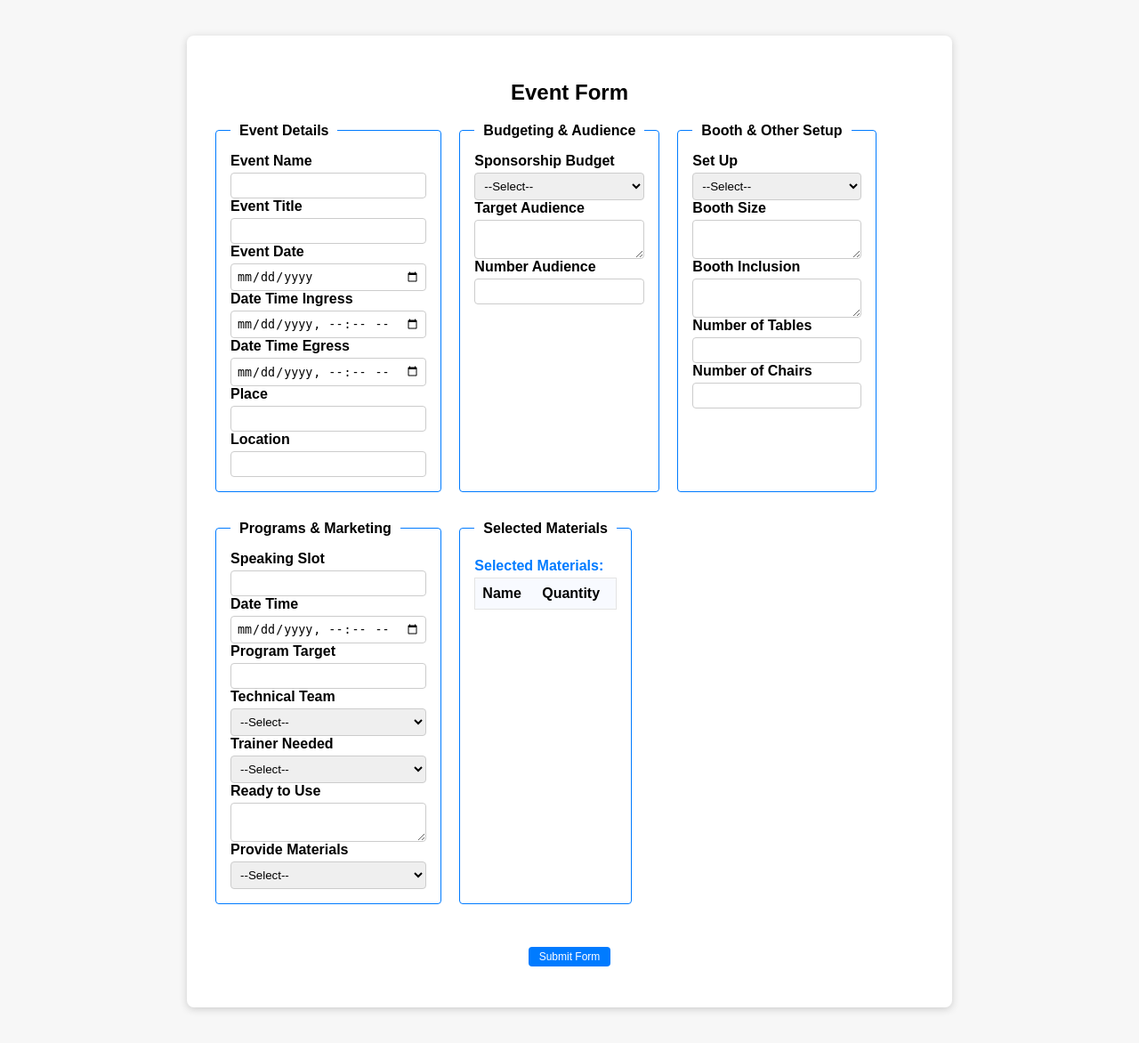
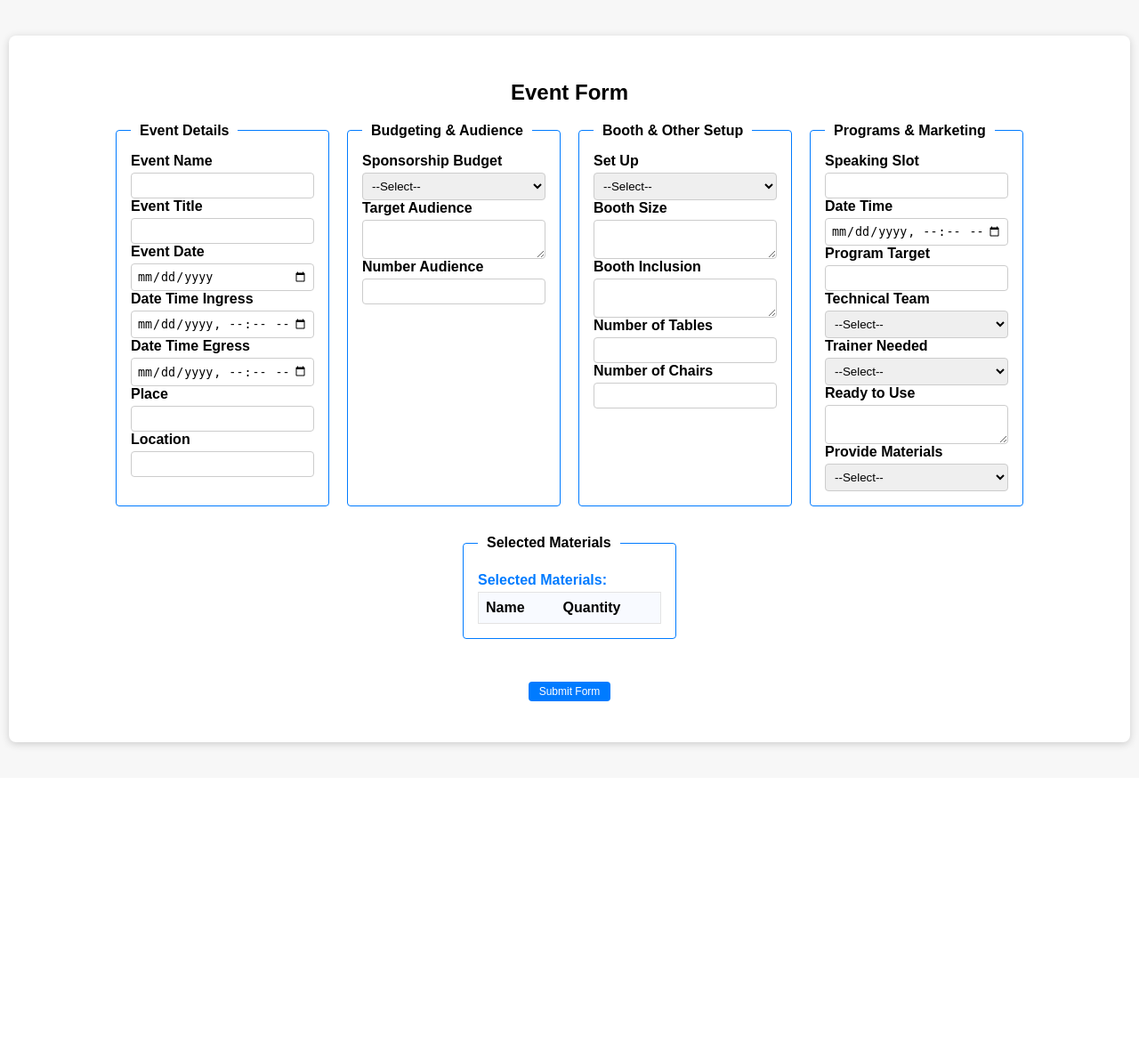
Before and after one commit to Carlito-Tagarro/inventory_System, a PHP site: page /phpmailer/ in a window 1280 px wide. Shown: the part 90-1262 px from the top of the page at 89% size. After the commit the page ends 932 px from the top, so only its background shows below. Run offline with PHP 8.4, Linux system fonts and the light colour scheme; a user stored in the database is signed in; data comes from the database, SQL or seed files in the repository; lists and menus that the app fills with data are empty.

Commit message:
Changed Event Form

```diff
--- a/index.php
+++ b/index.php
@@ -151,6 +151,7 @@ if ($_SERVER["REQUEST_METHOD"] == "POST") {
     <head>
         <meta charset="UTF-8">
         <meta name="viewport" content="width=device-width, initial-scale=1.0">
+
         <title>Event Form</title>
         <link rel="icon" type="image/x-icon" href="images/images__1_-removebg-preview.png">
         <style>
@@ -180,11 +181,32 @@ if ($_SERVER["REQUEST_METHOD"] == "POST") {
             font-size: 1.1rem;
         }
             body { font-family: Arial, sans-serif; background: #f7f7f7; }
-            .container { max-width: 800px; margin: 40px auto; background: #fff; padding: 30px; border-radius: 8px; box-shadow: 0 2px 8px #ccc; }
+            .container {
+                max-width: 1200px;
+                margin: 40px auto;
+                background: #fff;
+                padding: 30px;
+                border-radius: 8px;
+                box-shadow: 0 2px 8px #ccc;
+            }
             h2 { text-align: center; }
-            form { display: flex; flex-wrap: wrap; gap: 16px; }
+            form {
+                display: flex;
+                flex-wrap: wrap;
+                gap: 16px;
+                justify-content: center; /* Center fieldsets horizontally */
+            }
+            fieldset {
+                border: 1px solid #007bff;
+                border-radius: 4px;
+                padding: 16px;
+                margin-bottom: 16px;
+                min-width: 220px;
+                width: 20%; /* Make fieldsets equal width and responsive */
+                box-sizing: border-box;
+            }
             .form-group {
-                flex: 1 1 45%;
+                flex: 1 1 100%; /* Take full width inside fieldset */
                 display: flex;
                 flex-direction: column;
             }
@@ -223,9 +245,14 @@ if ($_SERVER["REQUEST_METHOD"] == "POST") {
                 overflow: auto; background: rgba(0,0,0,0.4);
             }
             .modal-content {
-                background: #fff; margin: 5% auto; padding: 32px 24px;
-                border: 1px solid #007bff; width: 900px; border-radius: 12px;
-                position: relative; box-shadow: 0 8px 32px rgba(0,123,255,0.15);
+                background: #fff;
+                margin: 5% auto;
+                padding: 32px 24px;
+                border: 1px solid #007bff;
+                width: 1200px; /* Increased from 900px */
+                border-radius: 12px;
+                position: relative;
+                box-shadow: 0 8px 32px rgba(0,123,255,0.15);
             }
             .modal-table {
                 width: 100%;
@@ -265,9 +292,16 @@ if ($_SERVER["REQUEST_METHOD"] == "POST") {
                 transition: color 0.2s;
             }
             .close:hover { color: #007bff; }
+            @media (max-width: 900px) {
+                .container { max-width: 98%; }
+                form { flex-direction: column; align-items: center; }
+                fieldset { width: 98%; min-width: unset; }
+            }
             @media (max-width: 600px) {
+                .container { max-width: 98%; }
                 .modal-content { width: 98%; padding: 12px; }
                 .modal-table th, .modal-table td { padding: 6px 4px; font-size: 12px; }
+                fieldset { width: 98%; min-width: unset; }
             }
         </style>
     </head>
@@ -677,7 +711,8 @@ if ($_SERVER["REQUEST_METHOD"] == "POST") {
         /* ...existing code... */
         .modal-content {
             background: #fff; margin: 5% auto; padding: 32px 24px;
-            border: 1px solid #007bff; width: 900px; border-radius: 12px;
+            border: 1px solid #007bff; width: 1200px; /* Increased from 900px */
+            border-radius: 12px;
             position: relative; box-shadow: 0 8px 32px rgba(0,123,255,0.15);
         }
         .modal-table {
@@ -719,6 +754,7 @@ if ($_SERVER["REQUEST_METHOD"] == "POST") {
         }
         .close:hover { color: #007bff; }
         @media (max-width: 600px) {
+            .container { max-width: 98%; }
             .modal-content { width: 98%; padding: 12px; }
             .modal-table th, .modal-table td { padding: 6px 4px; font-size: 12px; }
         }
```
